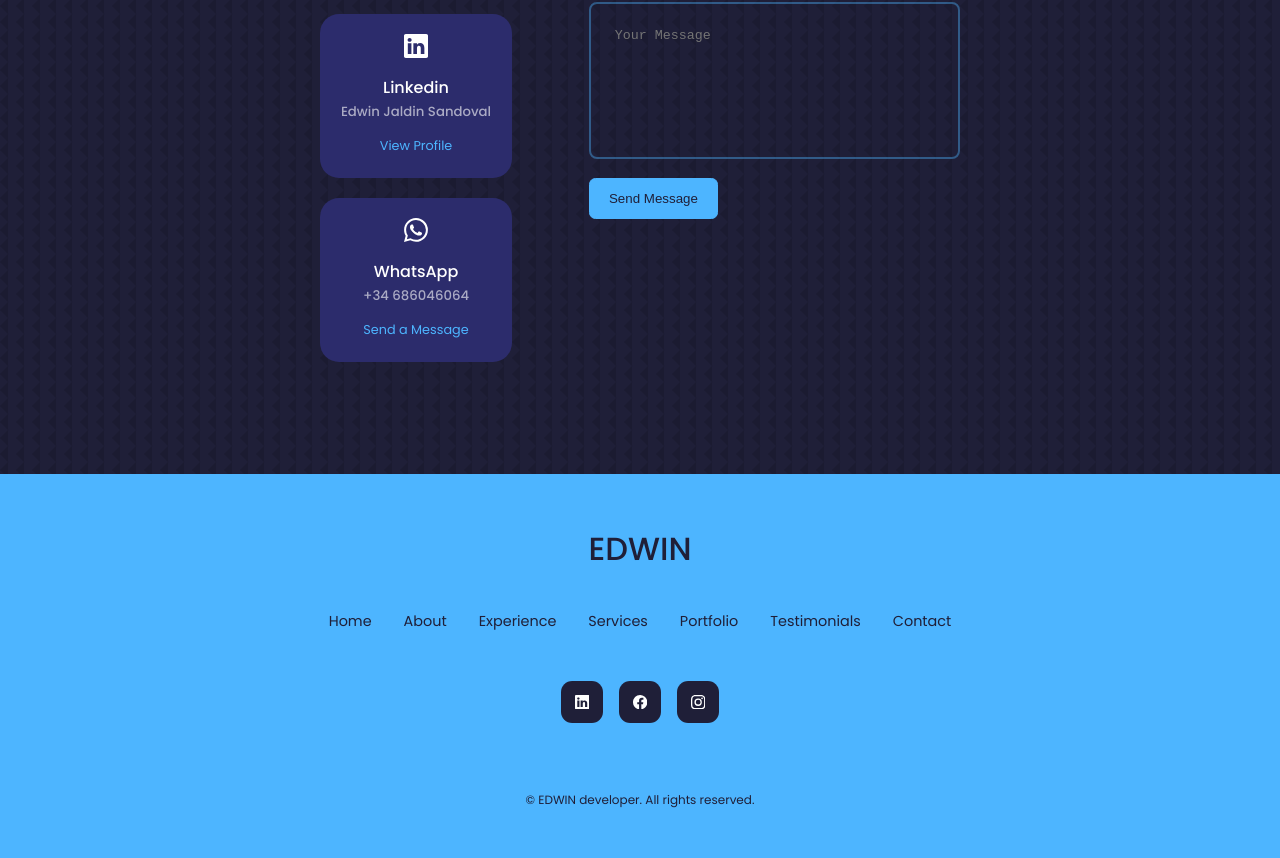
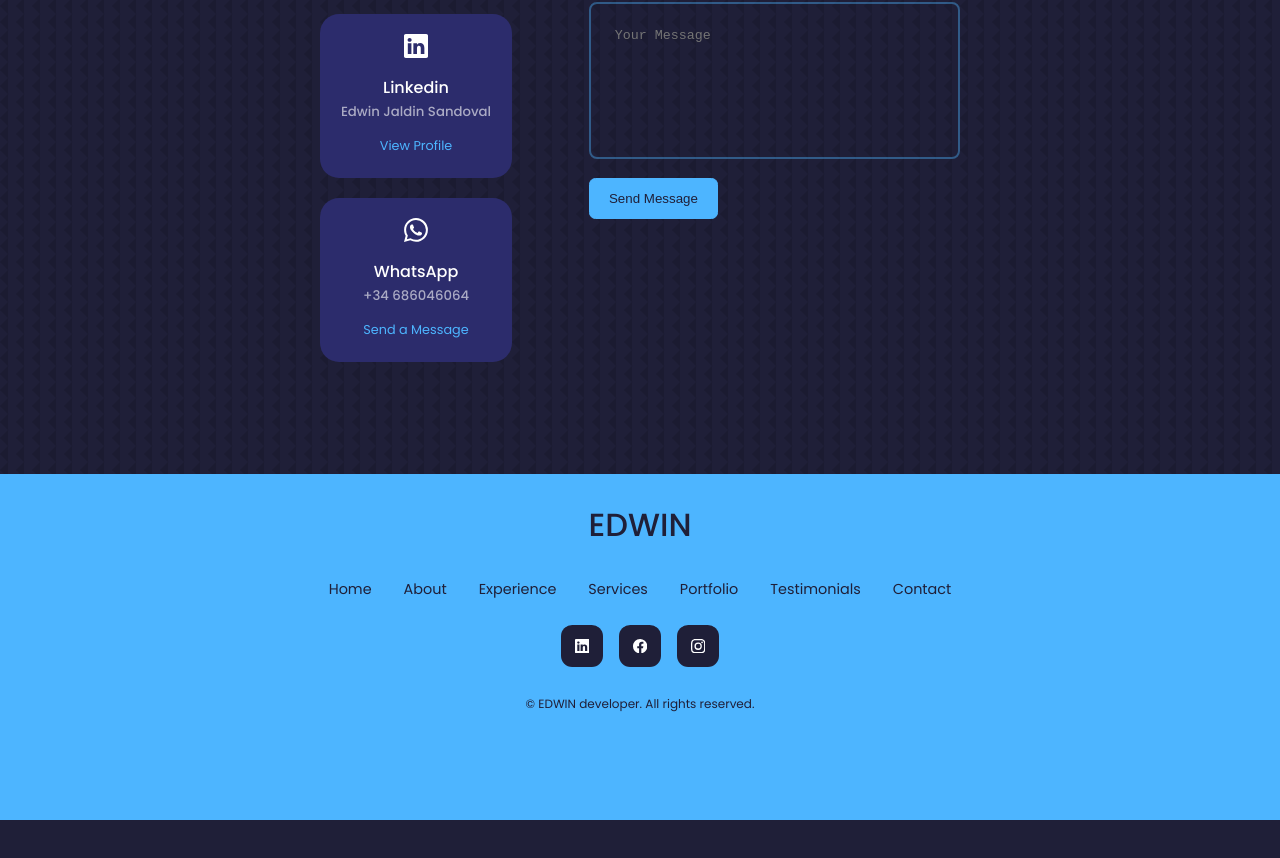
Before and after one commit to edwinjs31/portfolio-ts, a React (Vite) app: page / in a window 1280 px wide. Shown: the part 4962-5820 px from the top of the page. After the commit the page ends 5782 px from the top, so only its background shows below. Built offline with nearby package versions, Linux system fonts and the light colour scheme.

Commit message:
modify footer

```diff
--- a/src/components/footer/footer.css
+++ b/src/components/footer/footer.css
@@ -1,6 +1,6 @@
 footer{
     background: var(--color-primary);
-    padding: 3rem 0;
+    padding: 1.5rem 0;
     text-align: center;
     font-size: 0.9rem;
     margin-top: 7rem;
@@ -13,7 +13,7 @@ footer a{
 .footer__logo{
     font-size: 2rem;
     font-weight: 500;
-    margin-bottom: 2rem;
+    margin-bottom: 1.5rem;
     display: inline-block;
 }
 
@@ -22,14 +22,14 @@ footer a{
     flex-wrap: wrap;
     justify-content: center;
     gap: 2rem;
-    margin: 0 auto 3rem;
+    margin: 0 auto 1.5rem;
 }
 
 .footer__socials{
     display: flex;
     justify-content: center;
     gap: 1rem;
-    margin-bottom: 4rem;
+    margin-bottom: 1.5rem;
 }
 
 .footer__socials a{
@@ -48,7 +48,7 @@ footer a{
 }
 
 .footer__copyright{
-    margin-bottom: 4rem;
+    margin-bottom: 5rem;
     color: var(--color-bg);
 }
 
```
